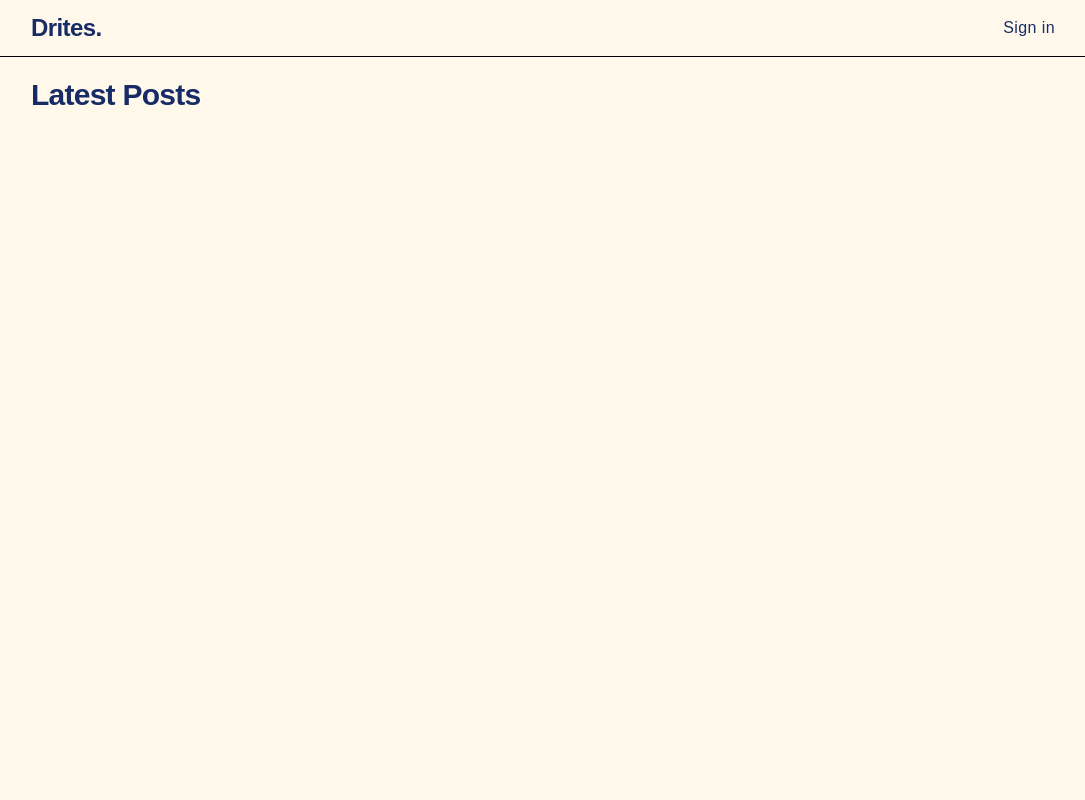
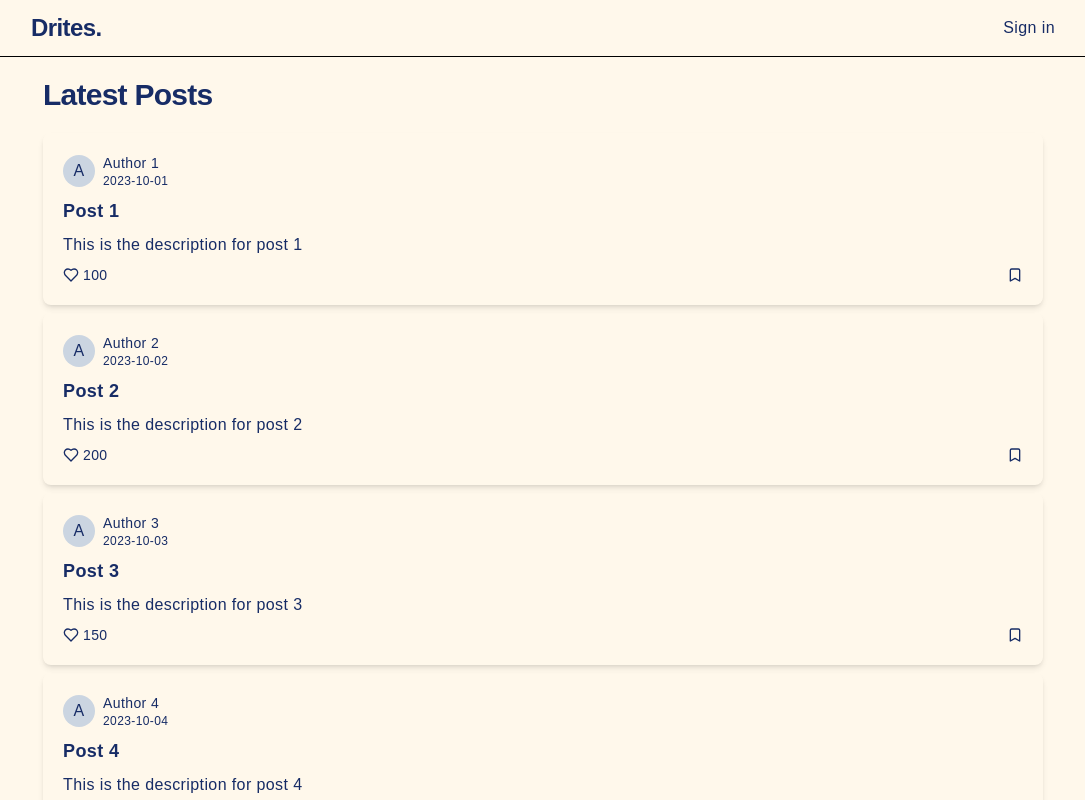
Before and after one commit to Dey11/drites, a Next.js app: page /posts in a window 1280 px wide. Shown: the top 800 px of the page, without its empty margins (97-1182 px from the left). Built offline with nearby package versions, Linux system fonts and the light colour scheme; no server answers.

Commit message:
frontend for posts page

```diff
--- a/src/app/(main)/posts/page.tsx
+++ b/src/app/(main)/posts/page.tsx
@@ -1,9 +1,24 @@
+import { Bookmark, Heart } from "lucide-react";
+
 import { H2 } from "@/components/typography/h2";
 
 const page = () => {
   return (
-    <div className="mx-auto max-w-screen-lg">
-      <H2 className="pt-5">Latest Posts</H2>
+    <div className="mx-auto max-w-screen-lg px-3">
+      <H2 className="py-5">Latest Posts</H2>
+
+      {post.map(({ id, title, description, likes, author, createdAt }) => (
+        <div key={id} className="mb-2">
+          <PostCard
+            id={id}
+            title={title}
+            description={description}
+            likes={likes}
+            author={author}
+            createdAt={createdAt}
+          />
+        </div>
+      ))}
     </div>
   );
 };
@@ -18,6 +33,38 @@ const post = [
     likes: 100,
     author: "Author 1",
     createdAt: "2023-10-01",
+  },
+  {
+    id: 2,
+    title: "Post 2",
+    description: "This is the description for post 2",
+    likes: 200,
+    author: "Author 2",
+    createdAt: "2023-10-02",
+  },
+  {
+    id: 3,
+    title: "Post 3",
+    description: "This is the description for post 3",
+    likes: 150,
+    author: "Author 3",
+    createdAt: "2023-10-03",
+  },
+  {
+    id: 4,
+    title: "Post 4",
+    description: "This is the description for post 4",
+    likes: 250,
+    author: "Author 4",
+    createdAt: "2023-10-04",
+  },
+  {
+    id: 5,
+    title: "Post 5",
+    description: "This is the description for post 5",
+    likes: 300,
+    author: "Author 5",
+    createdAt: "2023-10-05",
   },
 ];
 
@@ -38,5 +85,30 @@ function PostCard({
   author,
   createdAt,
 }: PostType) {
-  return <div></div>;
+  return (
+    <div className="flex w-full flex-col gap-2 rounded-lg p-5 shadow-md">
+      <div className="flex items-center gap-2">
+        <div className="flex size-8 items-center justify-center rounded-full bg-slate-300">
+          {author.charAt(0).toUpperCase()}
+        </div>
+        <div className="text-sm">
+          <p className="font-medium">{author}</p>
+          <p className="text-xs">{createdAt}</p>
+        </div>
+      </div>
+
+      <h3 className="text-lg font-bold">{title}</h3>
+
+      <p>{description}</p>
+
+      <div className="flex items-center justify-between text-sm">
+        <p className="flex items-center gap-1">
+          <Heart className="size-4 cursor-pointer" />
+          {likes}
+        </p>
+
+        <Bookmark className="size-4 cursor-pointer" />
+      </div>
+    </div>
+  );
 }
--- a/src/components/header.tsx
+++ b/src/components/header.tsx
@@ -1,10 +1,11 @@
 import Link from "next/link";
+import { Suspense } from "react";
 
 import { SignInButton, SignedIn, SignedOut, UserButton } from "@clerk/nextjs";
 
 import { H3 } from "./typography/h3";
 import { Button } from "./ui/button";
-import { Suspense } from "react";
+import { Input } from "./ui/input";
 
 const Header = () => {
   return (
@@ -13,7 +14,11 @@ const Header = () => {
         <Link href="/">
           <H3>Drites.</H3>
         </Link>
-        <Suspense fallback={<div className="h-8 w-8 animate-pulse rounded-full bg-gray-200" />}>
+        <Suspense
+          fallback={
+            <div className="size-8 animate-pulse rounded-full bg-gray-200" />
+          }
+        >
           <SignedOut>
             <Button asChild>
               <SignInButton
@@ -23,7 +28,14 @@ const Header = () => {
             </Button>
           </SignedOut>
           <SignedIn>
+            <div className="flex items-center gap-x-2">
+              <Input
+                placeholder="Search Posts..."
+                className="mx-2 h-9 border border-black bg-brand-section"
+              />
+              <Button>Create Post</Button>
               <UserButton />
+            </div>
           </SignedIn>
         </Suspense>
       </div>
```
Lines whose indentation alone changed are shown as unchanged.
